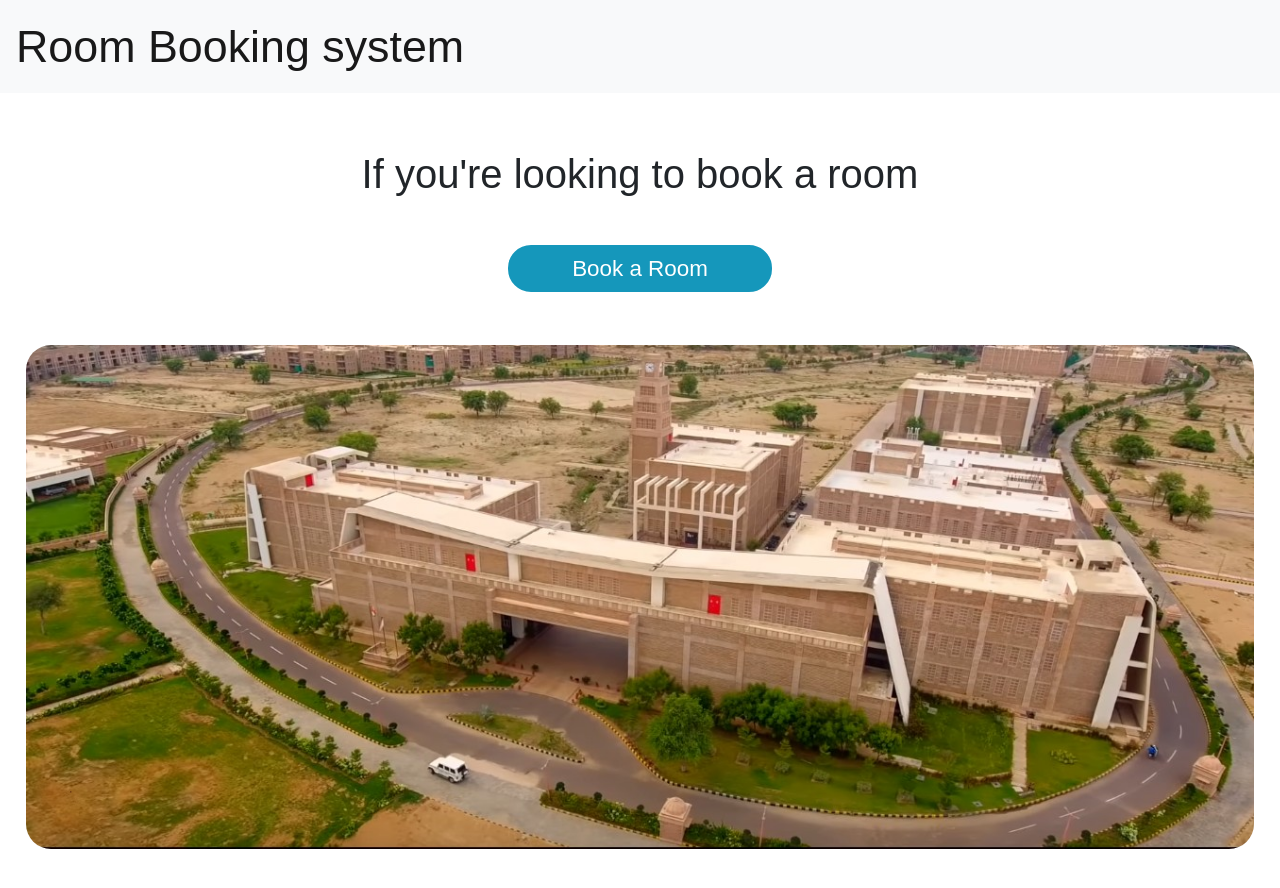
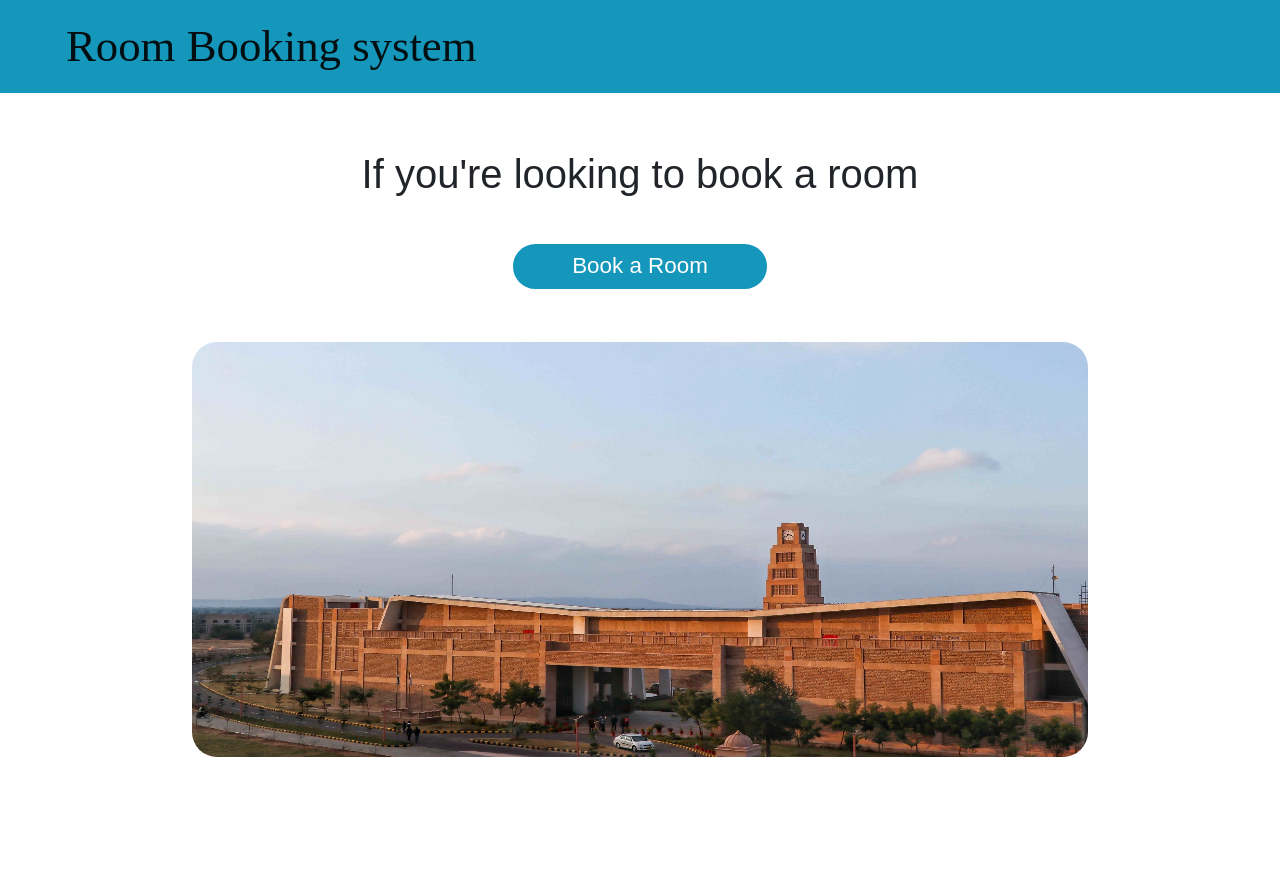
Before and after one commit to Kartik-3004/SE_Project, a React (Create React App) app in the folder frontend/: page / in a window 1280 px wide. Shown: the top 888 px of the page. Built offline with nearby package versions, Linux system fonts and the light colour scheme.

Commit message:
Update Home

```diff
--- a/frontend/src/App.js
+++ b/frontend/src/App.js
@@ -3,12 +3,11 @@ import Home from './pages/Home';
 import Book from './pages/Book';
 import ThankYou from './pages/ThankYou';
 import Header from './pages/Navbar';
-import iitj from './assets/iitj.jpeg'
 
 function App() {
 	const [page, setPage] = useState(0);
 	return (
-		<div styles={{ backgroundImage:`url(${iitj})` }}>
+		<div>
 			<Header setPage={setPage} />
 			{page === 0 ? <Home setPage={setPage} /> : null}
 			{page === 1 ? <Book setPage={setPage} /> : null}
--- a/frontend/src/pages/Home.js
+++ b/frontend/src/pages/Home.js
@@ -1,14 +1,12 @@
 import React from 'react';
 import { Row, Col, Button } from 'reactstrap';
-import iitj from '../assets/iitj.jpeg';
-
-// const iitj = require('../assets/iitj.jpeg');
+import iitj from '../assets/background.png';
 
 const Home = (props) => {
 	return (
 		<div>
 			<Row noGutters className="text-center align-items-center room-cta">
-				<Col>
+				<Col className="btn-col">
 					<p className="description">
 						If you're looking to book a room
 					</p>
--- a/frontend/src/pages/Navbar.js
+++ b/frontend/src/pages/Navbar.js
@@ -4,7 +4,7 @@ import { Navbar, NavbarBrand } from 'reactstrap';
 const Header = (props) => {
 	return (
 		<div>
-			<Navbar color="light" light expand="md">
+			<Navbar light expand="md" className="navbar">
 				<NavbarBrand
 					className="nav-brand"
 					onClick={(_) => {
--- a/frontend/src/style/index.css
+++ b/frontend/src/style/index.css
@@ -1,10 +1,16 @@
 body {
 	font-family: ABeeZee, sans-serif;
+}
+
+.navbar {
+	background-color: #1597bb;
 }
 
 .nav-brand {
 	cursor: pointer;
 	font-size: 1.5rem;
+	font-family: 'Kaushan Script', cursive;
+	margin-left: 4%;
 }
 
 @media (min-width: 768px) {
@@ -19,7 +25,9 @@ body {
 }
 
 .room-cta {
-	padding-top: 4%;
+	padding: 4% 4%;
+	flex-direction: column;
+	align-items: center;
 }
 
 .description {
@@ -51,16 +59,17 @@ body {
 	}
 }
 .big-img-container {
-	padding: 10% 0;
+	padding: 5% 0;
 }
 
 @media (min-width: 768px) {
 	.big-img-container {
-		padding: 4% 0;
+		padding: 0 0;
 	}
 }
 .big-img {
-	width: 96%;
+	width: 70%;
+	height: 78%;
 	border-radius: 25px;
 	border-bottom-left-radius: 25px;
 }
--- a/frontend/src/style/index.sass
+++ b/frontend/src/style/index.sass
@@ -7,9 +7,13 @@ $blue: #1597bb
 body
     font-family: ABeeZee, sans-serif
 
+.navbar
+    color: $blue
+
 .nav-brand
     cursor: pointer
     font-size: 1.5rem
+    font-family: 'Kaushan Script', cursive;
 
 @media (min-width: $small-break)
     .nav-brand
@@ -49,13 +53,14 @@ body
         padding: 0.5% 5%
 
 .big-img-container
-    padding: 10% 0
+    padding: 5% 0
 
 @media (min-width: $small-break)
     .big-img-container
-        padding: 4% 0
+        padding: 0 0
 
 .big-img
-    width: 96%
+    width: 70%
+    height: 78%
     border-radius: 25px
     border-bottom-left-radius: 25px
```
Also changed, not shown: frontend/src/assets/background.png (renamed from frontend/src/assets/background.jpg).
